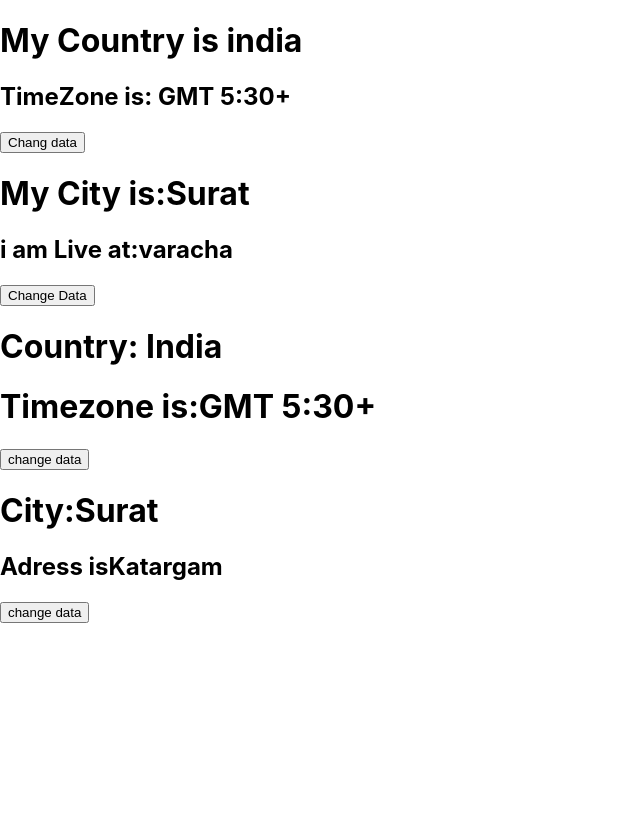
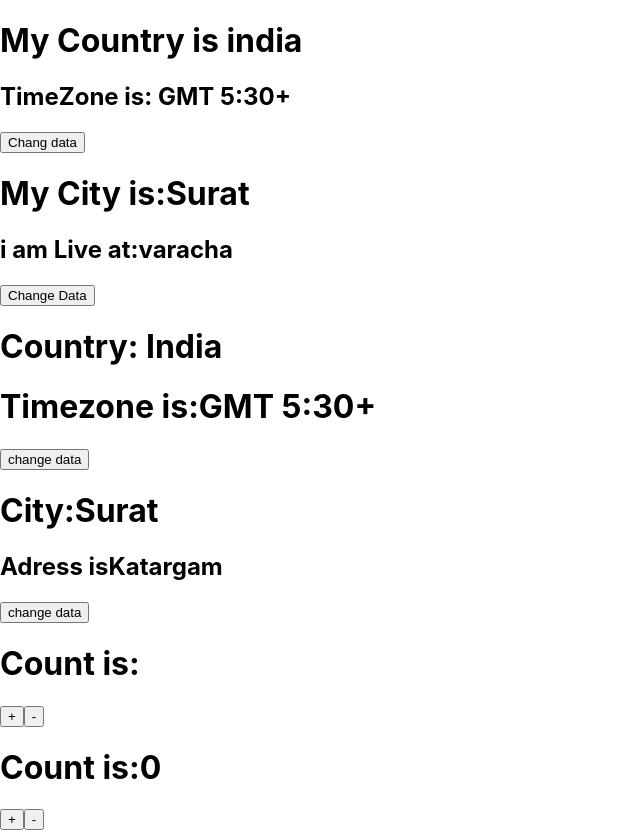
Before and after one commit to rackyjethava/firstreact, a React (Create React App) app: page / in a window 1280 px wide. Shown: the whole page, without its empty margins (0-640 px from the left). Before the commit the page ends 800 px from the top, so only its background shows below. Built offline with nearby package versions, Linux system fonts and the light colour scheme.

Commit message:
1_3_24_props_and_fun_compo

```diff
--- a/src/App.js
+++ b/src/App.js
@@ -4,6 +4,9 @@ import Country from './user/component/Country';
 import City from './user/component/City';
 import CountryFun from './user/component/CountryFun';
 import CityFun from './user/component/CityFun';
+import Counter from './user/component/Counter';
+import Counterclass from './user/component/Counterclass';
+
 
 
 function App() {
@@ -13,6 +16,8 @@ function App() {
       <City />
       <CountryFun />
       <CityFun />
+    <Counterclass />
+      <Counter/>
     </>
 
 
--- /dev/null
+++ b/src/user/component/Counter.js
@@ -0,0 +1,33 @@
+
+import { useState } from "react";
+import React from 'react';
+
+function Counter(props) {
+
+    const[count, setCount] = useState(0);
+
+    const changedata=()=>{
+            // console.log("djkf");
+            if(count<5){
+                setCount(count+1)
+            }
+    }
+
+    const Countremove=()=>{
+        // console.log("sdkj");
+
+        if(count>0){
+            setCount(count-1)
+        }
+    }
+
+    return (
+        <div>
+            <h1>Count is:{count}</h1>
+
+            <button onClick={changedata}>+</button><button onClick={Countremove}>-</button>
+        </div>
+    );
+}
+
+export default Counter;
--- /dev/null
+++ b/src/user/component/Counterclass.js
@@ -0,0 +1,26 @@
+import React, { Component } from 'react';
+
+class Counterclass extends Component {
+
+    constructor(props) {
+        super(props);
+
+        this.state={
+            count:0
+        }
+    }
+
+    render() {
+        return (
+            <div>
+
+            <h1>Count is:</h1>
+
+            <button >+</button><button >-</button>
+
+            </div>
+        );
+    }
+}
+
+export default Counterclass;
```
Also changed, not shown: src/user/component/CountryFun.js (line endings or trailing spaces).
